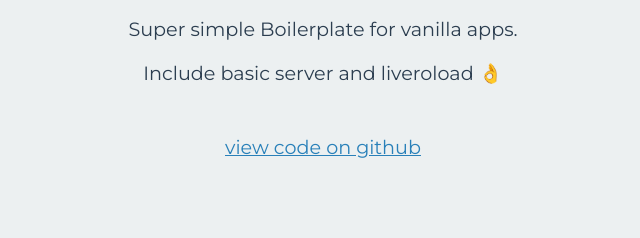
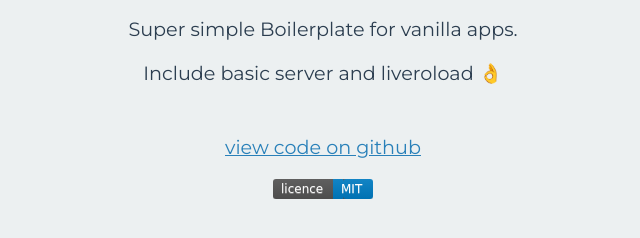
Before and after one commit to iddar/vanilla-boilerplate, a website: page index.html in a window 1280 px wide. Shown: the part 150-388 px from the top of the page, without its empty margins (317-957 px from the left). Drawn offline with Linux system fonts and the light colour scheme; the site is published under a folder, as on GitHub Pages, so addresses that start at the root find nothing.

Commit message:
fix url image

```diff
--- a/index.html
+++ b/index.html
@@ -17,7 +17,7 @@
     <p>Super simple Boilerplate for vanilla apps.</p>
     <p>Include basic server and liveroload 👌</p>
     <a href="https://github.com/iddar/vanilla-boilerplate">view code on github</a>
-    <img src="/assets/badget-mit.svg" alt="">
+    <img src="assets/badget-mit.svg" alt="">
   </div>
 
   <script src="app.js" charset="utf-8" defer></script>
```
